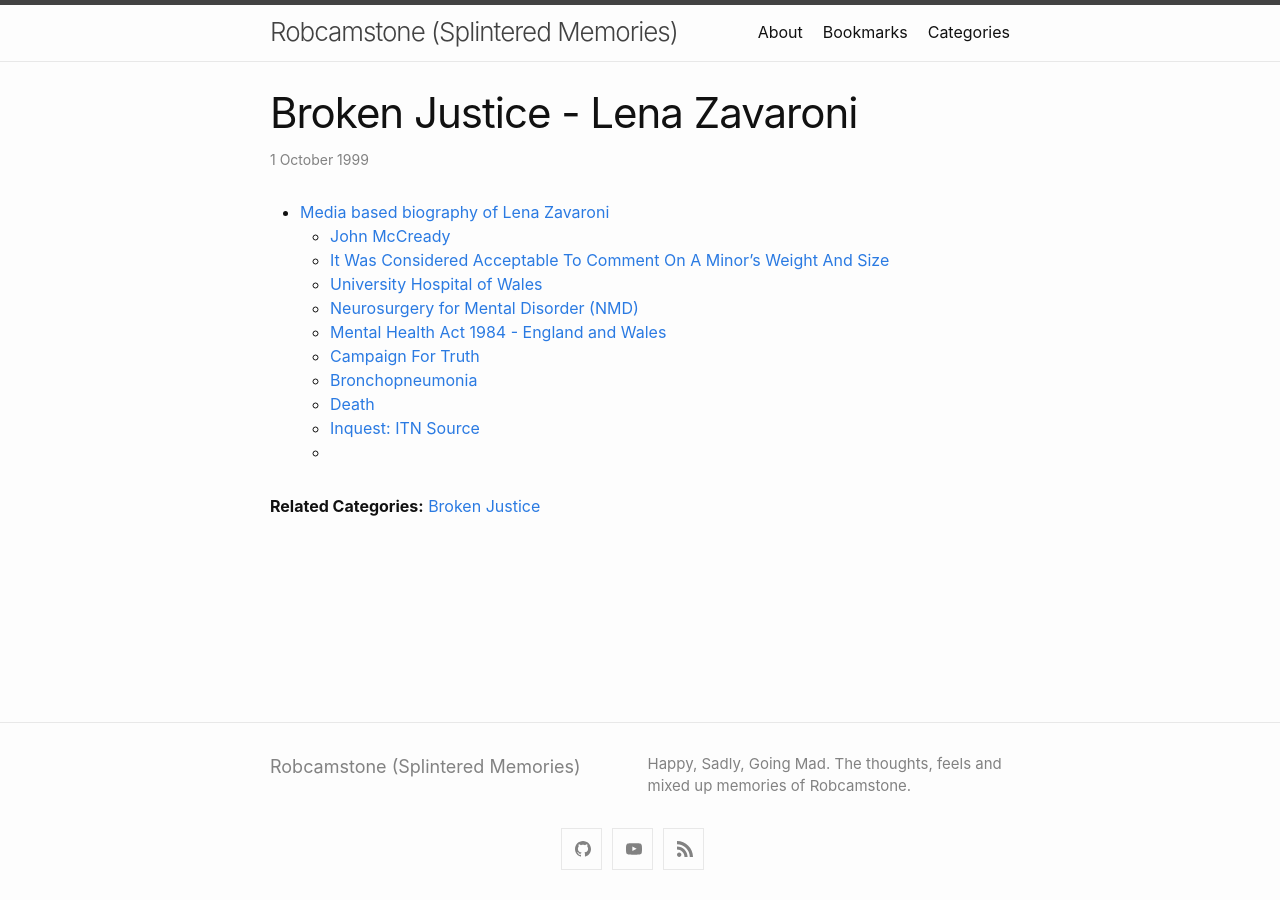
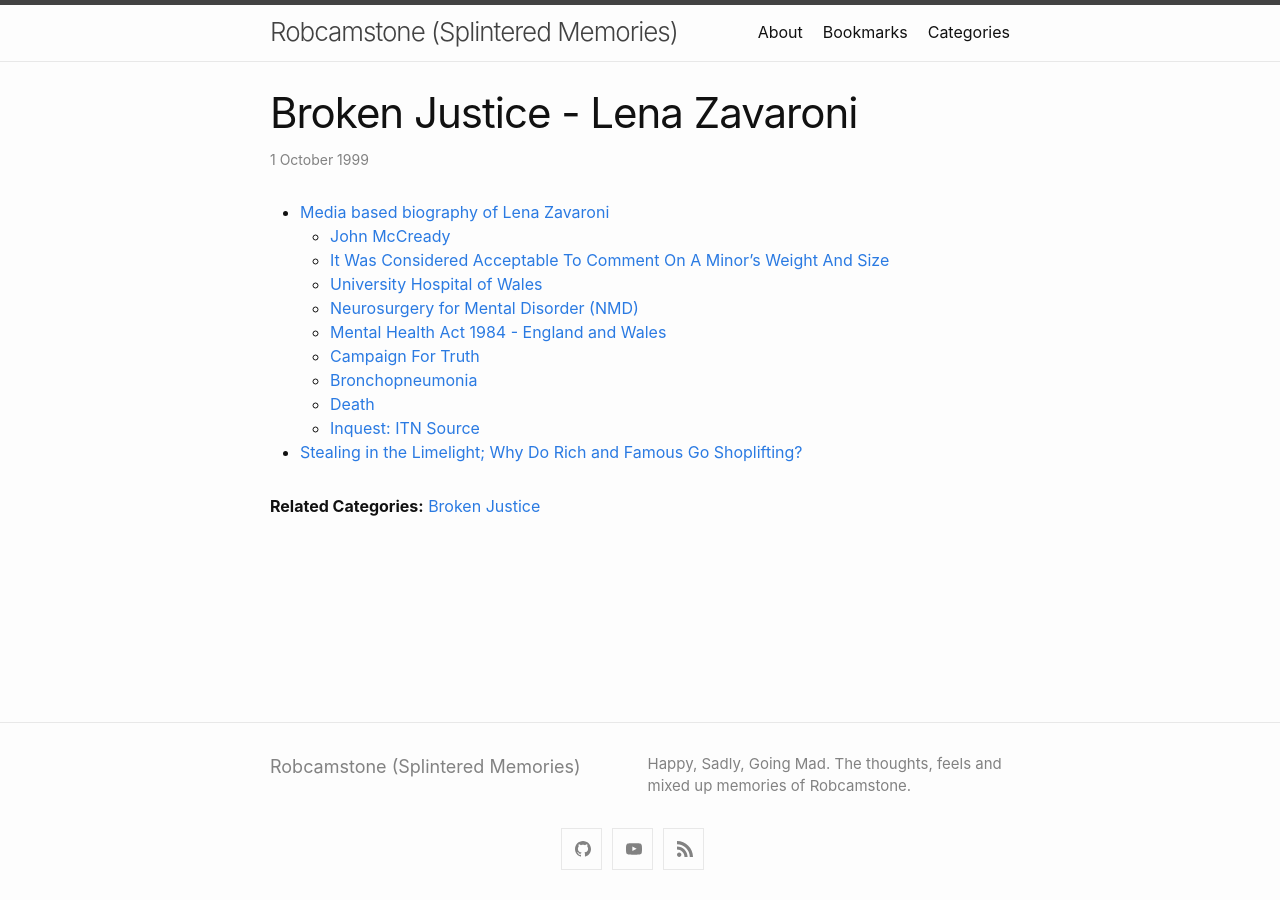
Before and after one commit to Robcamstone/Robcamstone.github.io, a Jekyll site: the page built from _posts/Broken Justice/1999-10-01-Broken Justice - lena-zavaroni.md, in a window 1280 px wide. Built offline with Jekyll 4.4.1, drawn with Linux system fonts in a browser that asks for light colours.

Commit message:
Update 1999-10-01-Broken Justice - lena-zavaroni.md

```diff
--- a/_posts/Broken Justice/1999-10-01-Broken Justice - lena-zavaroni.md
+++ b/_posts/Broken Justice/1999-10-01-Broken Justice - lena-zavaroni.md
@@ -17,4 +17,4 @@ categories: [Broken Justice]
    * [Bronchopneumonia](https://fanzoflenazavaroni.github.io/biography/lena-zavaroni#bronchopneumonia)
    * [Death](https://fanzoflenazavaroni.github.io/biography/lena-zavaroni#death)
    * [Inquest: ITN Source](https://fanzoflenazavaroni.github.io/itn/1999/10/08/ITN-source-lena-zavaroni-inquest-due-to-end.html)
-   * [](https://fanzoflenazavaroni.github.io/biography/lena-zavaroni#)
+* [Stealing in the Limelight; Why Do Rich and Famous Go Shoplifting?](https://fanzoflenazavaroni.github.io/onthisday/11/11-09.html)
```
